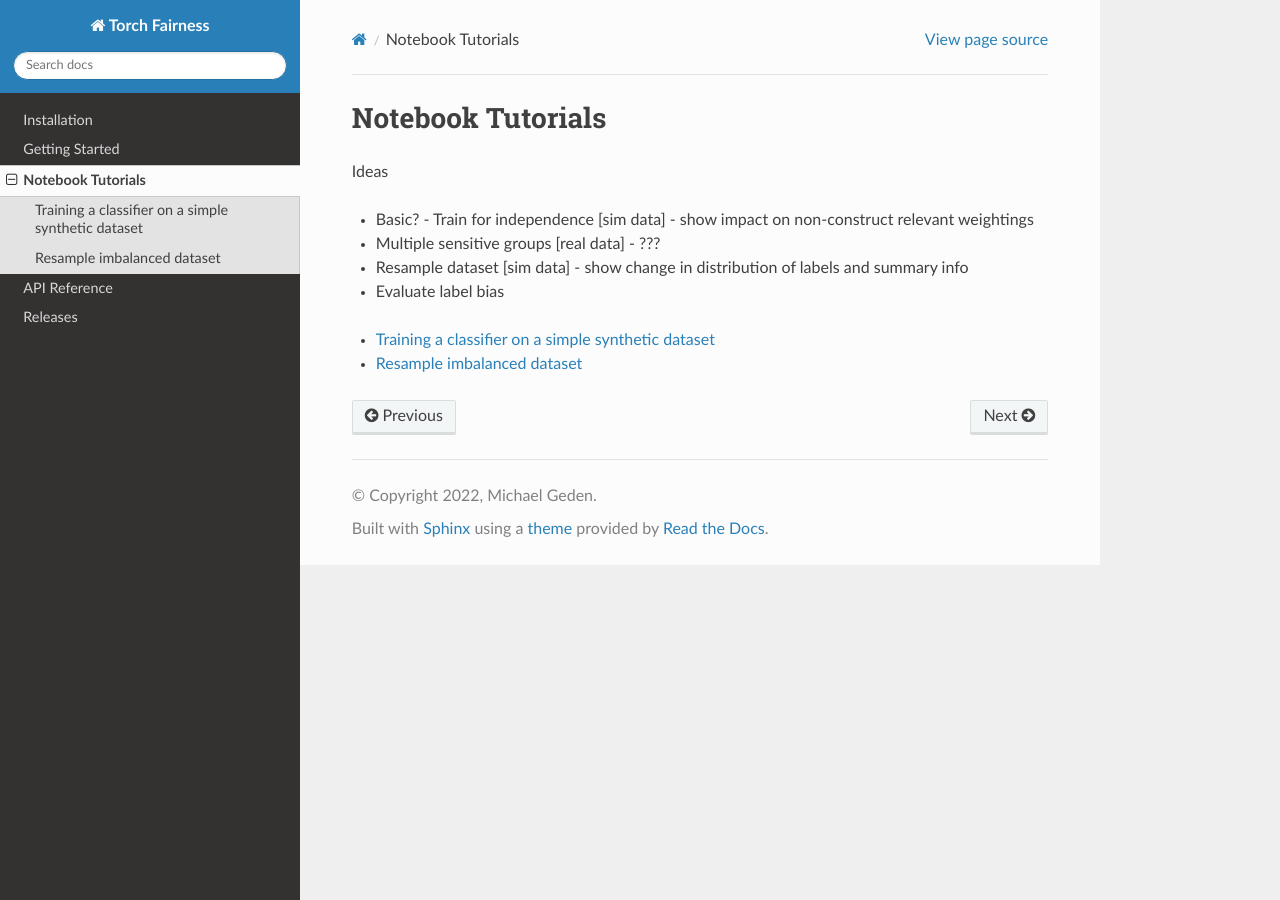
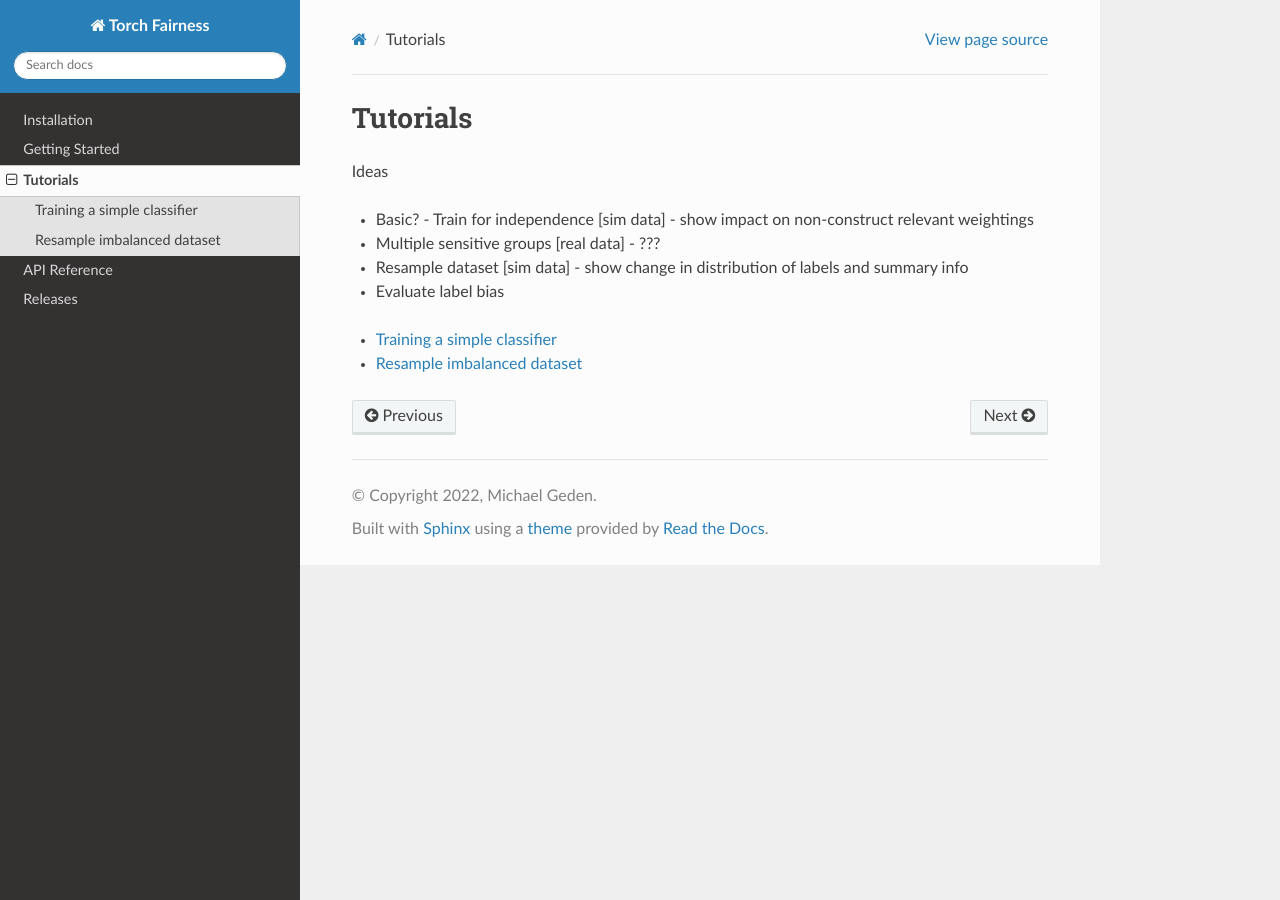
Before and after one commit to mageden/torch_fairness, a Sphinx documentation site: the page built from docs/source/tutorials.rst, in a window 1280 px wide. Built offline with Sphinx 7.4.7 and the Read the Docs theme 2.0.0, drawn with Linux system fonts in a browser that asks for light colours; pages that are not in the unit, such as notebooks, are missing from menus.

```diff
--- a/docs/source/conf.py
+++ b/docs/source/conf.py
@@ -30,12 +30,7 @@ extensions = [
     "sphinx.ext.todo",
     "sphinx.ext.coverage",
     "nbsphinx",
-    # Add when examples are ready
-    "sphinx_gallery.gen_gallery",
-    # 'sphinx.ext.autosectionlabel',
     "sphinx.ext.mathjax",
-    # 'sphinx.ext.ifconfig',
-    # 'sphinx.ext.githubpages'
 ]
 
 # This sets the name of a function/class to not include module (e.g., Covariance, not torch_fairness.covariance.Covariance)
@@ -45,28 +40,6 @@ templates_path = ["_templates"]
 
 # These are related to NB
 exclude_patterns = ["build", "**.ipynb_checkpoints"]
-
-# ---- Sphinx Gallary ----
-sphinx_gallery_conf = {
-    # path to your examples scripts
-    "examples_dirs": r"..\..\examples",
-    # path where to save gallery generated examples
-    "gallery_dirs": "auto_examples",
-    "image_scrapers": ("matplotlib",),
-}
-
-# ---- Napoleon settings ----
-# napoleon_google_docstring = True
-# napoleon_numpy_docstring = True
-# napoleon_include_init_with_doc = True
-# napoleon_include_private_with_doc = True
-# napoleon_include_special_with_doc = True
-# napoleon_use_admonition_for_examples = False
-# napoleon_use_admonition_for_notes = False
-# napoleon_use_admonition_for_references = False
-# napoleon_use_ivar = False
-# napoleon_use_param = True
-# napoleon_use_rtype = True
 
 # ---- Autodoc ----
 autodoc_inherit_docstrings = False
--- a/docs/source/tutorials.rst
+++ b/docs/source/tutorials.rst
@@ -1,6 +1,6 @@
 
-Notebook Tutorials
-==================
+Tutorials
+=========
 
 Ideas
 
```
Also changed, not shown: docs/source/notebooks/resample_dataset.ipynb, docs/source/notebooks/simple_analysis.ipynb.
